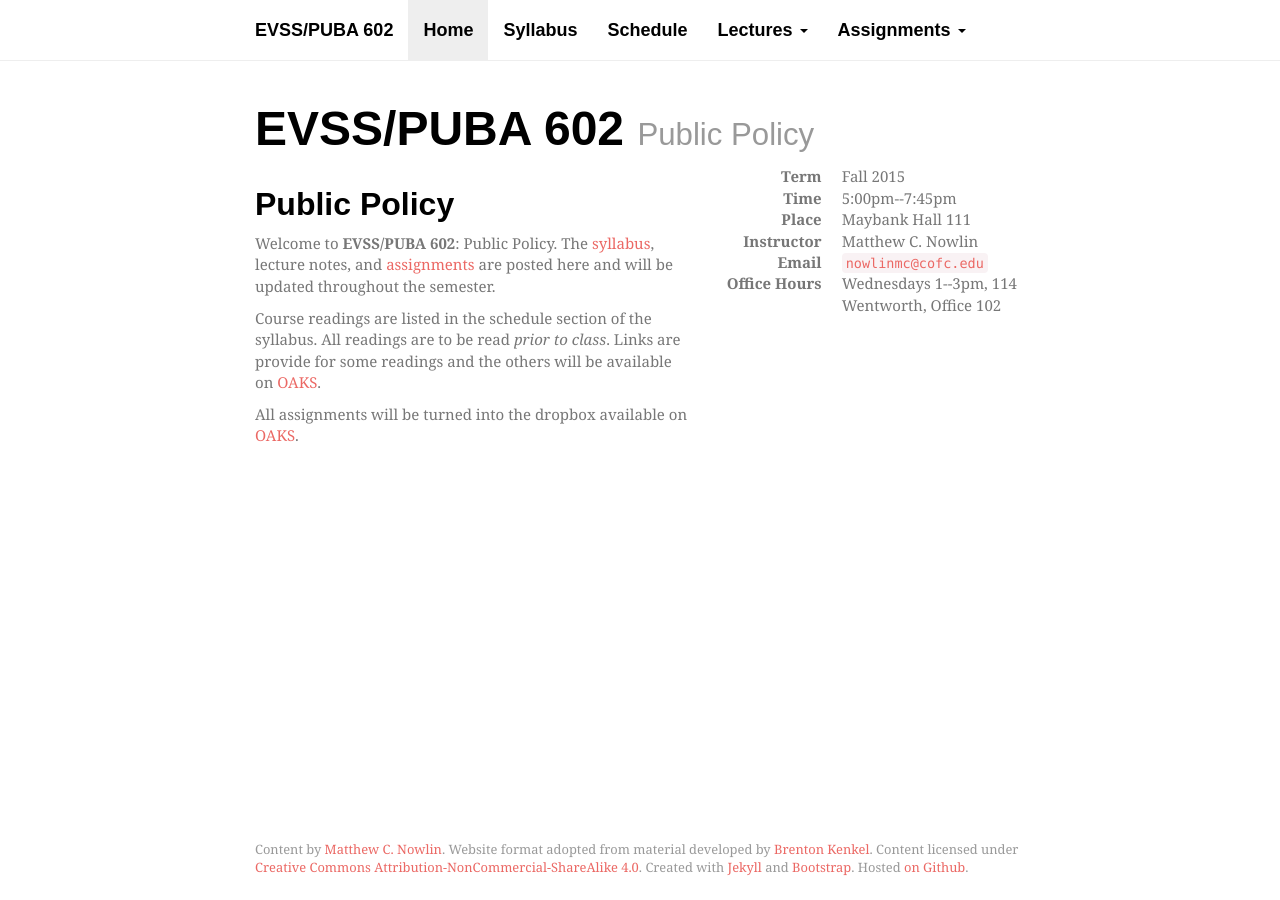
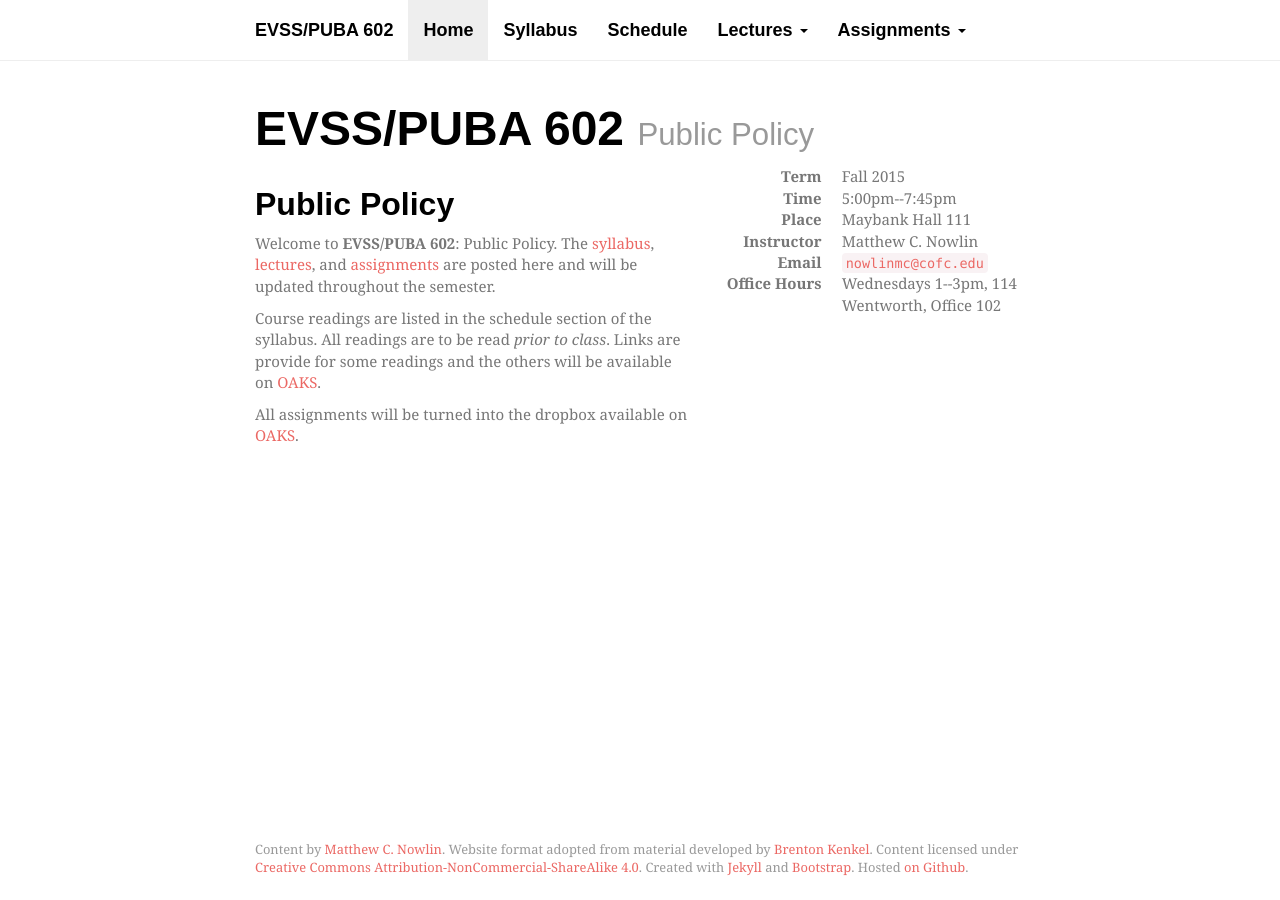
Before and after one commit to mnowlin/evss-puba602, a Jekyll site: the page built from index.md, in a window 1280 px wide. Built offline with Jekyll 4.4.1, drawn with Linux system fonts in a browser that asks for light colours; nearby versions of some CDN libraries; some web fonts are replaced.

Commit message:
update index

```diff
--- a/index.md
+++ b/index.md
@@ -7,7 +7,7 @@ layout: home
 ## {{site.data.course.name}}
 
 Welcome to  **{{site.data.course.number}}**:
-{{site.data.course.name}}. The [syllabus](syllabus.html), lecture notes, and [assignments](assignments.html) are posted here and will be updated throughout the semester.
+{{site.data.course.name}}. The [syllabus](syllabus.html), [lectures](note.html), and [assignments](assignments.html) are posted here and will be updated throughout the semester.
 
 Course readings are listed in the schedule section of the syllabus. All readings are to be read _prior to class_. Links are provide for some readings and the others will be available on [OAKS](https://lms.cofc.edu/).
 
```
